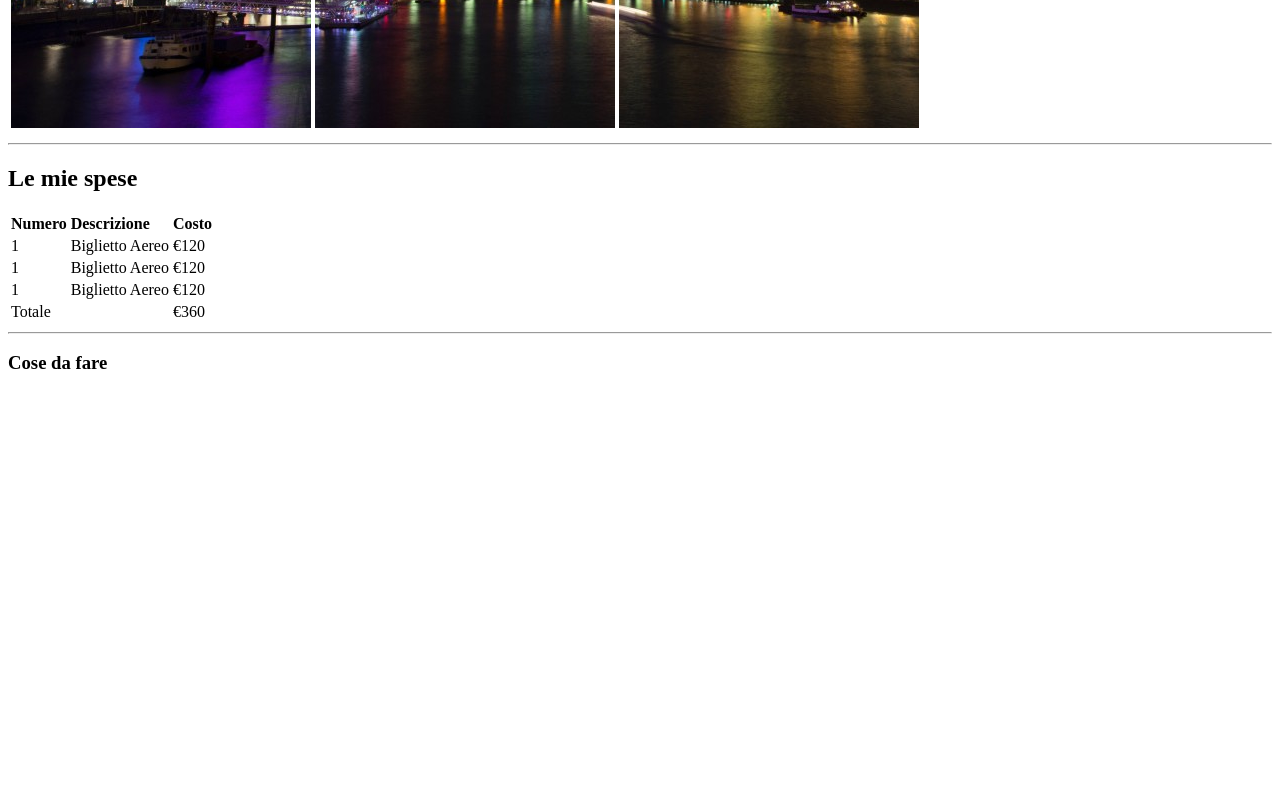
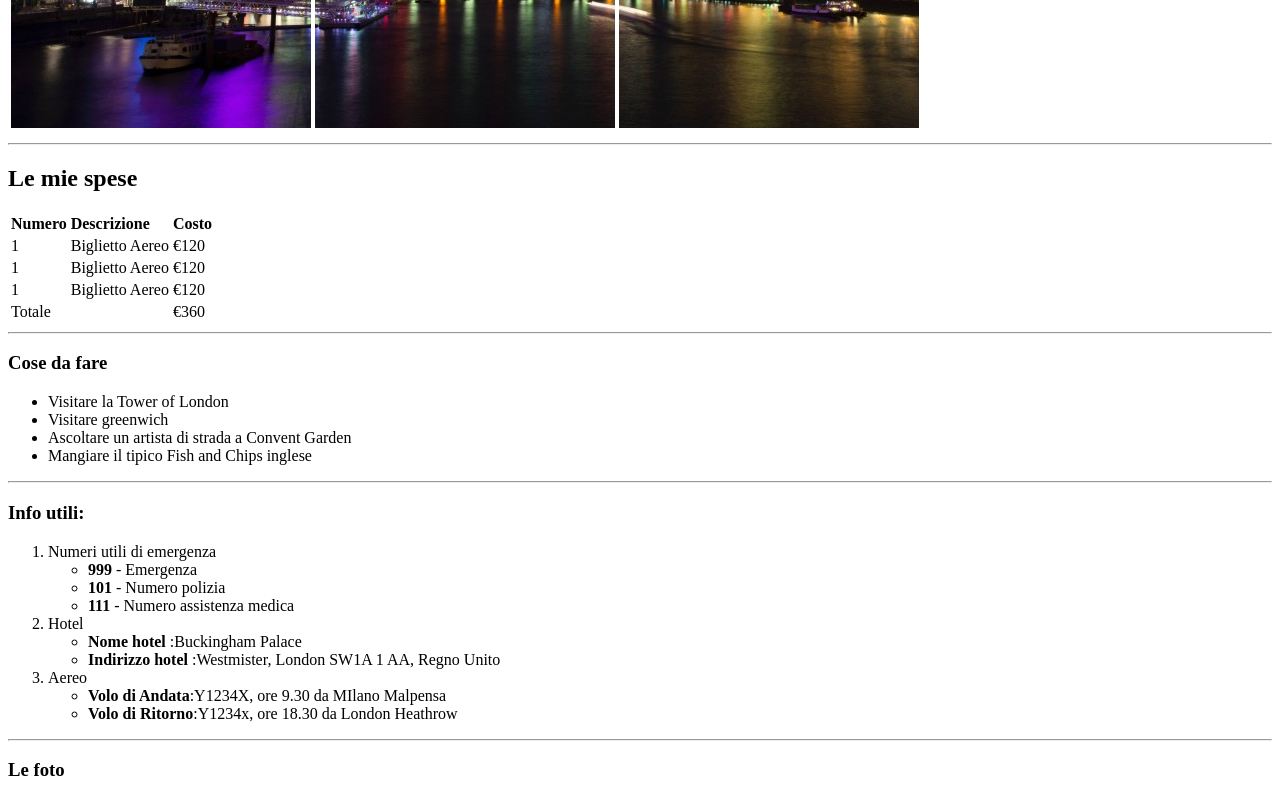
Before and after one commit to maricamola/html-london-trip, a plain HTML site: page index.html in a window 1280 px wide. Shown: the part 555-1355 px from the top of the page. Before the commit the page ends 948 px from the top, so only its background shows below. Drawn offline with Linux system fonts and the light colour scheme.

Commit message:
[third commit]

```diff
--- a/index.html
+++ b/index.html
@@ -68,19 +68,55 @@
         </tfoot>
       </table>
 
-      <hr>
     </section>
+
+    <hr>
 
     <section>
       <h3>Cose da fare</h3>
 
+      <ul>
+        <li>Visitare la Tower of London</li>
+        <li>Visitare greenwich</li>
+        <li>Ascoltare un artista di strada a Convent Garden</li>
+        <li>Mangiare il tipico Fish and Chips inglese</li>
+      </ul>
     </section>
 
+    <hr>
+
+    <section>
+      <h3>Info utili:</h3>
+
+      <ol>
+        <li>Numeri utili di emergenza</li>
+        <ul>
+          <li><strong>999</strong> - Emergenza</li>
+          <li><strong>101</strong> - Numero polizia</li>
+          <li><strong>111</strong> - Numero assistenza medica</li>
+        </ul>
+
+        <li>Hotel</li>
+        <ul>
+          <li><strong>Nome hotel</strong> :Buckingham Palace</li>
+          <li><strong>Indirizzo hotel</strong> :Westmister, London SW1A 1 AA, Regno Unito</li>
+        </ul>
+
+        <li>Aereo</li>
+        <ul>
+          <li><strong>Volo di Andata</strong>:Y1234X, ore 9.30 da MIlano Malpensa</li>
+          <li><strong>Volo di Ritorno</strong>:Y1234x, ore 18.30 da London Heathrow</li>
+        </ul>
+      </ol>
+    </section>
+
+    <hr>
 
   </main>
 
   <footer>
 
+    <h3>Le foto</h3>
 
   </footer>
 
```
